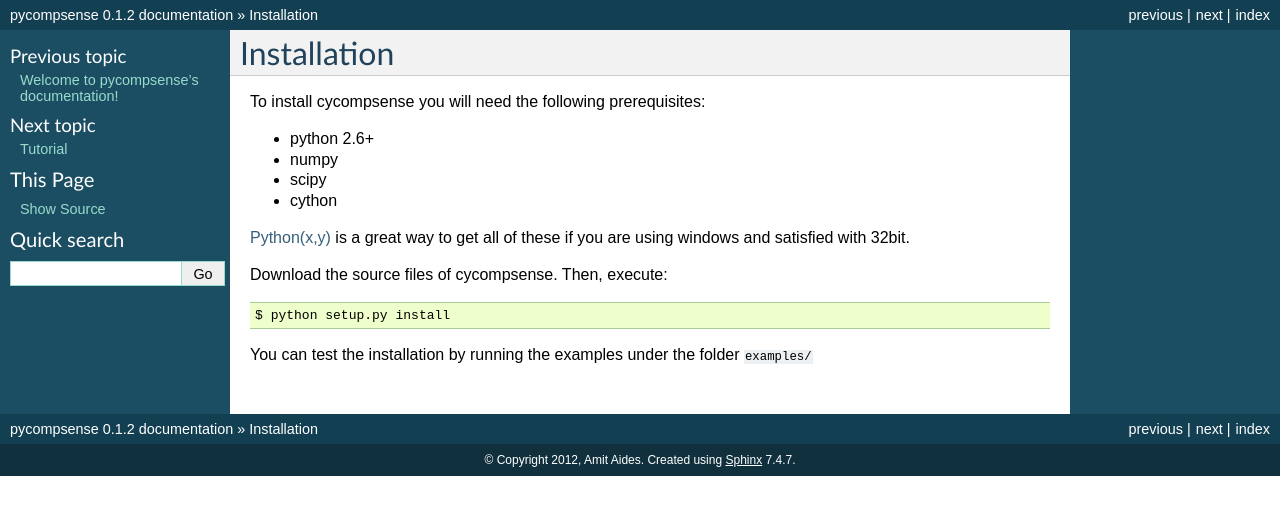
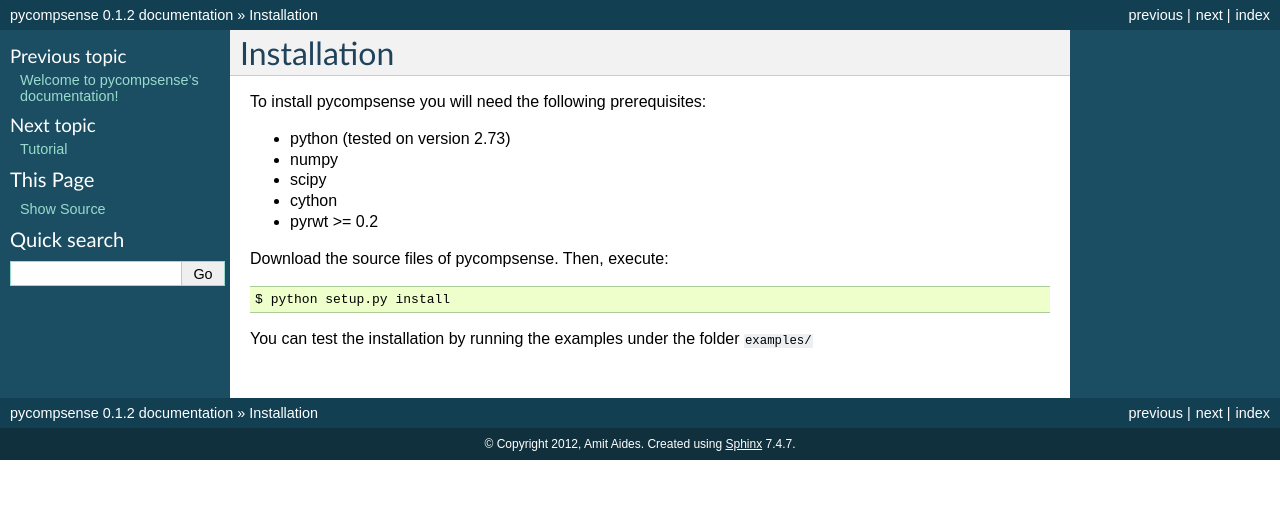
Before and after one commit to amitibo/pycompsense, a Sphinx documentation site: the page built from doc/source/install.rst, in a window 1280 px wide. Shown: the top 515 px of the page. Built offline with Sphinx 7.4.7, drawn with Linux system fonts in a browser that asks for light colours; formulas are drawn with MathJax 3.

Commit message:
Improved setup.py (added pyrwt dependancy and MANIFEST.in (important for correct source distribution)

```diff
--- a/doc/source/install.rst
+++ b/doc/source/install.rst
@@ -3,17 +3,15 @@
 Installation
 ============
 
-To install cycompsense you will need the following prerequisites:
+To install pycompsense you will need the following prerequisites:
 
-* python 2.6+
+* python (tested on version 2.73)
 * numpy
 * scipy
 * cython
+* pyrwt >= 0.2
 
-`Python(x,y) <http://code.google.com/p/pythonxy/>`_ is a great way to get all
-of these if you are using windows and satisfied with 32bit.
-
-Download the source files of cycompsense. Then, execute::
+Download the source files of pycompsense. Then, execute::
 
     $ python setup.py install
 
--- a/setup.py
+++ b/setup.py
@@ -12,10 +12,11 @@
 
 NAME = 'pycompsense'
 PACKAGE_NAME = 'compsense'
+PACKAGES = [PACKAGE_NAME, '%s.algorithms' % PACKAGE_NAME]
 VERSION = '0.1.2'
 DESCRIPTION = 'A toolbox for compressed sensing and sparse reconstruction algorithms'
 LONG_DESCRIPTION = """
-`pycompsesne` is a toolbox for compressed sensing and sparse reconstruction algorithms.
+`pycompsense` is a toolbox for compressed sensing and sparse reconstruction algorithms.
 It is based on `sparco <http://www.cs.ubc.ca/labs/scl/sparco/>`_.
 
 `pycompsense` includes an implementation of `TwIST <http://www.lx.it.pt/~bioucas/TwIST/TwIST.htm>`_.
@@ -45,8 +46,9 @@
         keywords=KEYWORDS,
         classifiers=CLASSIFIERS,
         license=LICENSE,
-        packages=[PACKAGE_NAME],
+        packages=PACKAGES,
         package_data={PACKAGE_NAME: ['data/*.*']},
+        install_requires=['pyrwt >= 0.2'],
         )
 
 
```
Also changed, not shown: 2 other files.
